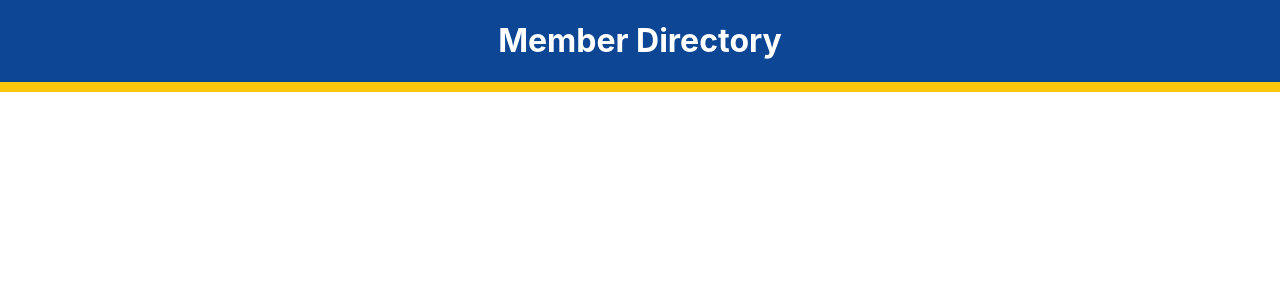
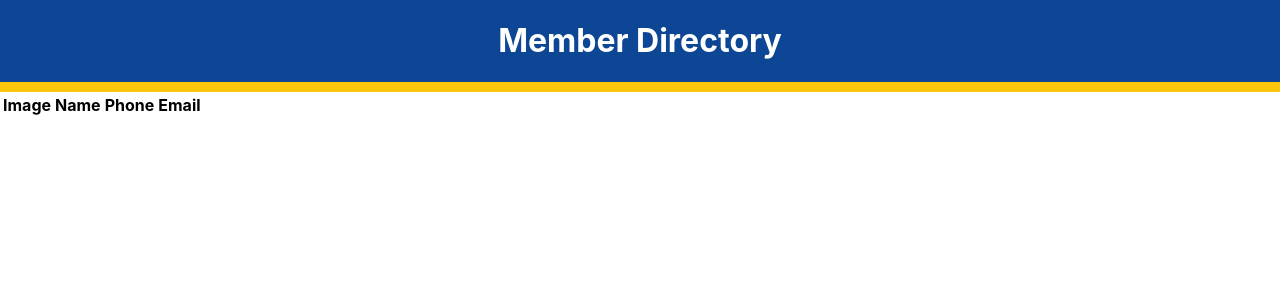
Before and after one commit to johnsonr84/random-user, a React (Create React App) app: page / in a window 1280 px wide. Shown: the top 300 px of the page. Built offline with nearby package versions, Linux system fonts and the light colour scheme.

Commit message:
create table component and table head

```diff
--- a/src/App.js
+++ b/src/App.js
@@ -1,11 +1,24 @@
 import React from 'react'
-import Header from './components/Header';
+import Header from './components/Header'
+import Table from './components/Table'
 import './App.css'
 
 function App() {
   return (
     <>
       <Header />
+
+      <table className="table">
+        <thead>
+          <tr>
+            <th>Image</th>
+            <th>Name</th>
+            <th>Phone</th>
+            <th>Email</th>
+          </tr>
+        </thead>
+
+      </table>
     </>
   )
 }
--- /dev/null
+++ b/src/components/Table/index.js
@@ -0,0 +1,15 @@
+import React from "react";
+
+function Table({  image, name, phone, email }) {
+
+  return (
+    <tr>
+      <td><img  src={image} alt={name} /></td>
+      <td>{name}</td>
+      <td>{phone}</td>
+      <td>{email}</td>
+    </tr>
+  );
+}
+
+export default Table;
```
